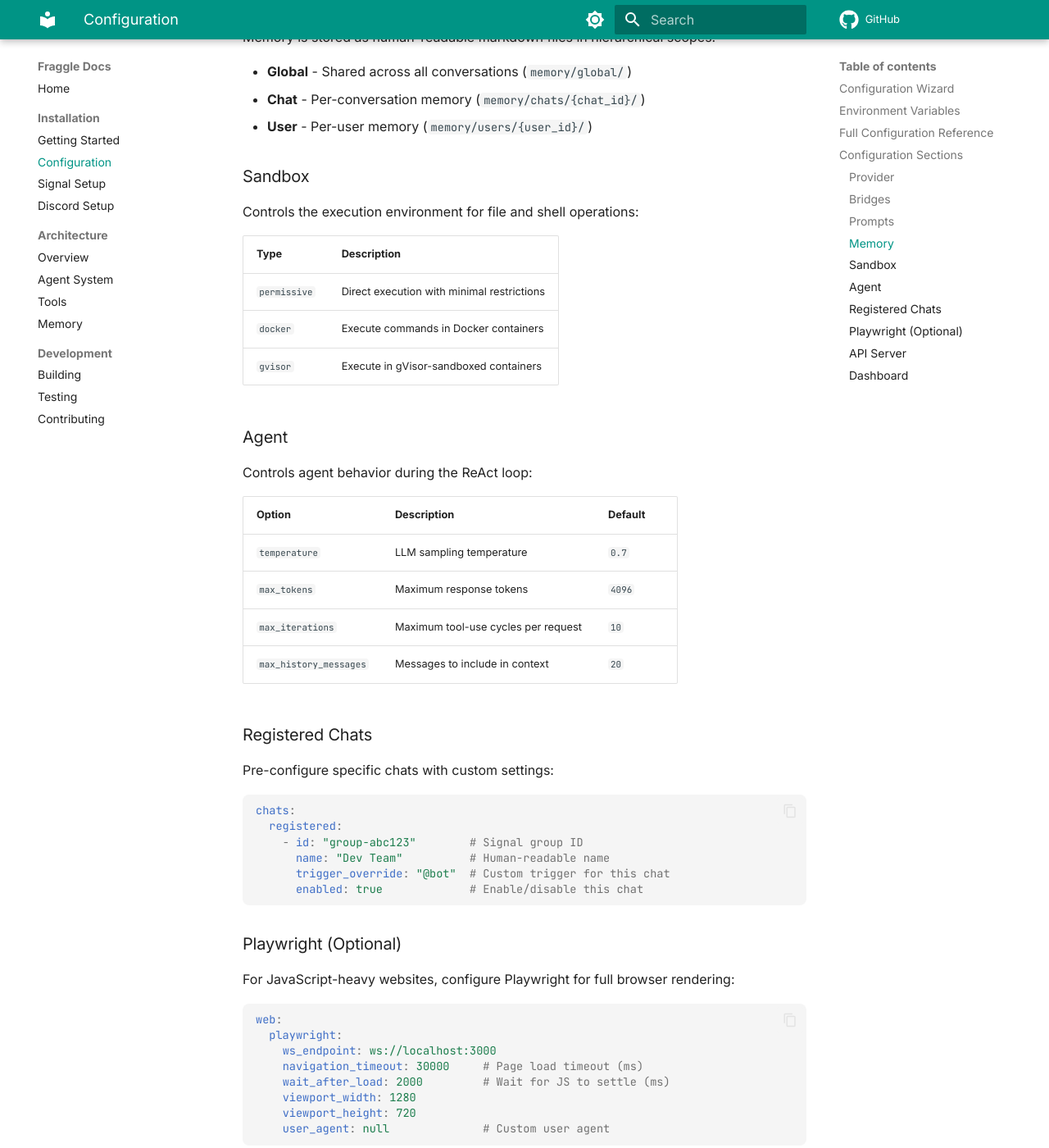
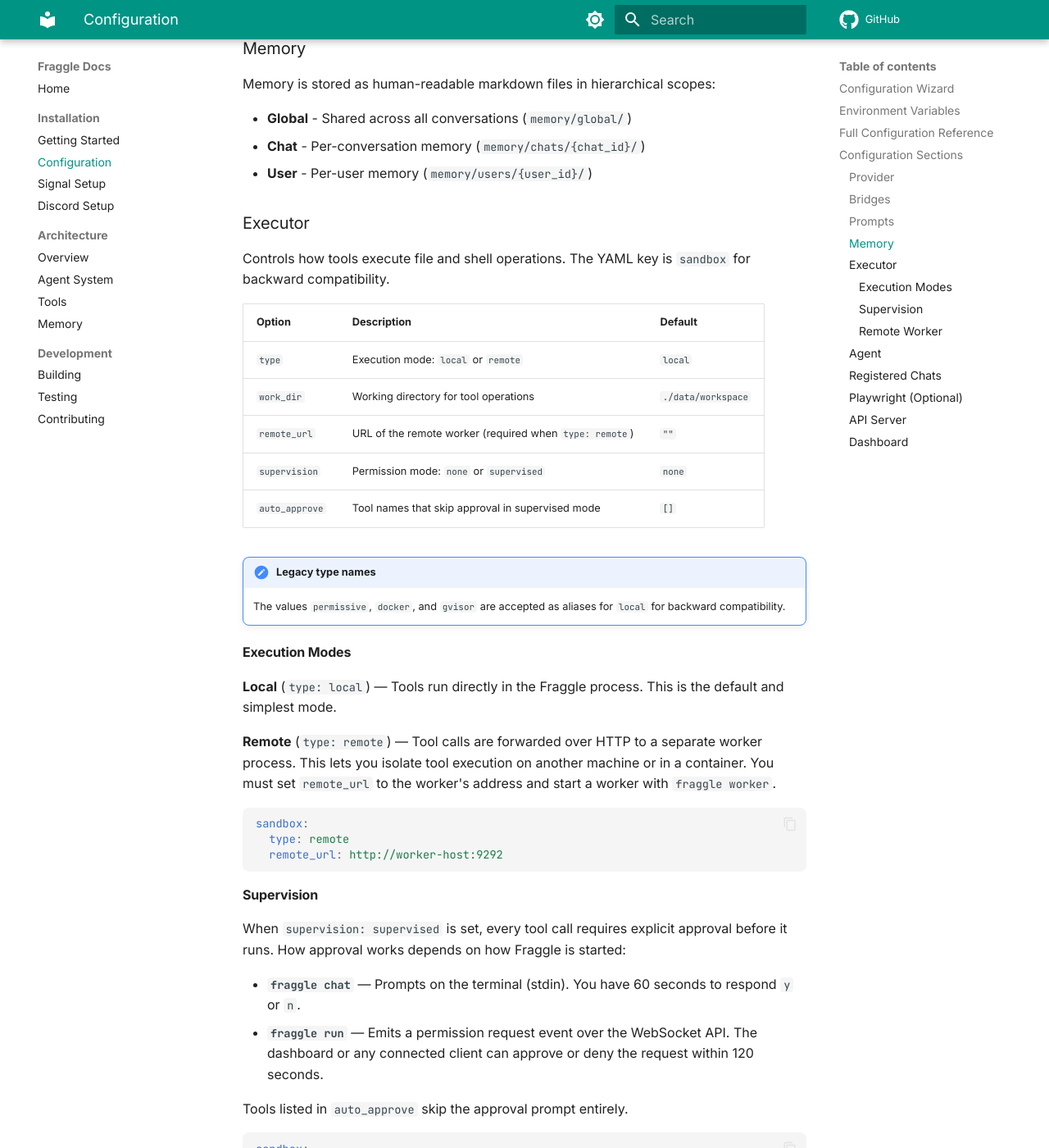
Before and after one commit to DrewCarlson/Fraggle, an MkDocs documentation site: the page built from docs/installation/configuration.md, in a window 1280 px wide and 1400 px high, scrolled down 3727 px. Shown: the whole window at 82% size. Built offline with MkDocs 1.6.1 and Material for MkDocs 9.7.7, drawn with Linux system fonts in a browser that asks for light colours; comment, search, counter and statistics services are not loaded; the version menu is left out; some of the changed text lies outside the part shown.

Commit message:
Update documentation for supervised mode

````diff
--- a/docs/installation/configuration.md
+++ b/docs/installation/configuration.md
@@ -57,10 +57,13 @@
   memory:
     base_dir: ./data/memory
 
-  # Sandbox settings for file/shell operations
+  # Tool execution settings
   sandbox:
-    type: permissive                  # permissive, docker, gvisor
+    type: local                       # local or remote
     work_dir: ./data/workspace
+    remote_url: ""                    # Worker URL (required when type: remote)
+    supervision: none                 # none or supervised
+    auto_approve: []                  # Tool names to auto-approve in supervised mode
 
   # Agent behavior settings
   agent:
@@ -153,15 +156,72 @@
 - **Chat** - Per-conversation memory (`memory/chats/{chat_id}/`)
 - **User** - Per-user memory (`memory/users/{user_id}/`)
 
-### Sandbox
+### Executor
 
-Controls the execution environment for file and shell operations:
+Controls how tools execute file and shell operations. The YAML key is `sandbox` for backward compatibility.
 
-| Type         | Description                                    |
-|--------------|------------------------------------------------|
-| `permissive` | Direct execution with minimal restrictions     |
-| `docker`     | Execute commands in Docker containers          |
-| `gvisor`     | Execute in gVisor-sandboxed containers         |
+| Option         | Description                                               | Default              |
+|----------------|-----------------------------------------------------------|----------------------|
+| `type`         | Execution mode: `local` or `remote`                       | `local`              |
+| `work_dir`     | Working directory for tool operations                     | `./data/workspace`   |
+| `remote_url`   | URL of the remote worker (required when `type: remote`)   | `""`                 |
+| `supervision`  | Permission mode: `none` or `supervised`                   | `none`               |
+| `auto_approve` | Tool names that skip approval in supervised mode          | `[]`                 |
+
+!!! note "Legacy type names"
+    The values `permissive`, `docker`, and `gvisor` are accepted as aliases for `local` for backward compatibility.
+
+#### Execution Modes
+
+**Local** (`type: local`) — Tools run directly in the Fraggle process. This is the default and simplest mode.
+
+**Remote** (`type: remote`) — Tool calls are forwarded over HTTP to a separate worker process. This lets you isolate tool execution on another machine or in a container. You must set `remote_url` to the worker's address and start a worker with `fraggle worker`.
+
+```yaml
+sandbox:
+  type: remote
+  remote_url: http://worker-host:9292
+```
+
+#### Supervision
+
+When `supervision: supervised` is set, every tool call requires explicit approval before it runs. How approval works depends on how Fraggle is started:
+
+- **`fraggle chat`** — Prompts on the terminal (stdin). You have 60 seconds to respond `y` or `n`.
+- **`fraggle run`** — Emits a permission request event over the WebSocket API. The dashboard or any connected client can approve or deny the request within 120 seconds.
+
+Tools listed in `auto_approve` skip the approval prompt entirely.
+
+```yaml
+sandbox:
+  supervision: supervised
+  auto_approve:
+    - list_files
+    - file_exists
+    - read_file
+```
+
+#### Remote Worker
+
+Start a lightweight worker process to handle tool execution:
+
+```bash
+fraggle worker [--port PORT] [--work-dir DIR]
+```
+
+| Option       | Description                      | Default              |
+|--------------|----------------------------------|----------------------|
+| `--port`     | HTTP port to listen on           | `9292`               |
+| `--work-dir` | Working directory for tools      | `./data/workspace`   |
+
+The worker exposes two endpoints:
+
+| Endpoint                      | Method | Description                          |
+|-------------------------------|--------|--------------------------------------|
+| `/health`                     | GET    | Returns a JSON array of tool names   |
+| `/api/v1/tools/execute`       | POST   | Execute a tool and return the result |
+
+The worker loads the same built-in tools as the main process but runs with no supervision and no remote forwarding — it always executes locally.
 
 ### Agent
 
````
Also changed, not shown: README.md (+5 -1 lines), docs/architecture/overview.md (+16 -16 lines), docs/architecture/tools.md (+29 -4 lines).
